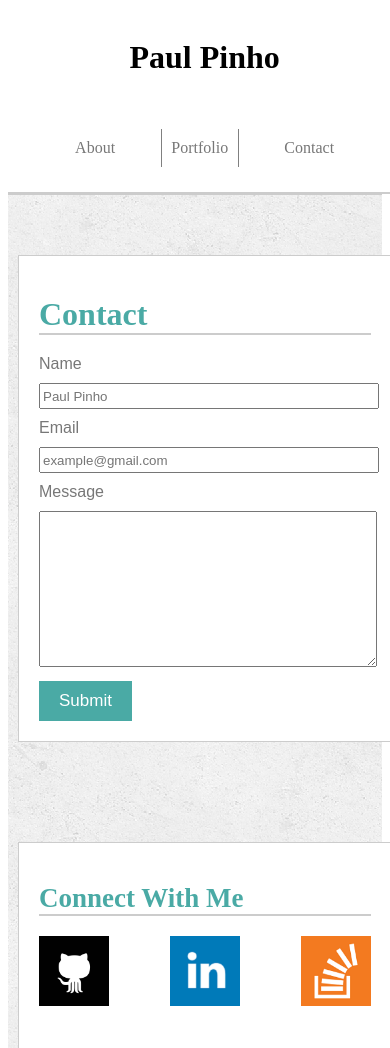
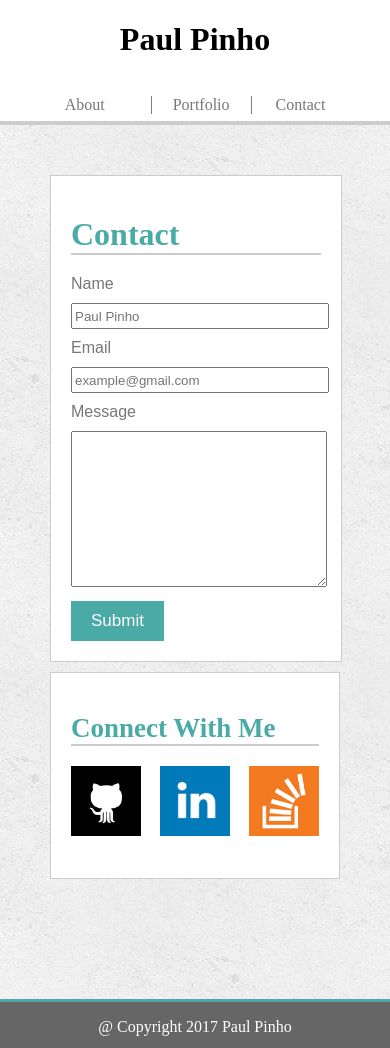
Before and after one commit to pinhop07/Responsive-Portfolio, a plain HTML site: page contact.html in a window 390 px wide. Shown: the top 1048 px of the page. Drawn offline with Linux system fonts and the light colour scheme.

Commit message:
Responsive-Portfolio

```diff
--- a/Assets/CSS/style.css
+++ b/Assets/CSS/style.css
@@ -1,31 +1,32 @@
 html, body{
 	background-color:#ffffff;
     border-color: #dddddd;
+    margin:0px;
+    padding:0px;
 }
 
 header{
 	background-color:#ffffff;
 	border-color: #cccccc;
-    margin: 0 auto;
 	max-width:100%;
-    min-height: 100px;
-    border-bottom: 1px solid #cccccc;
+	height: 100%;
+    border-bottom: 2px solid #cccccc;
 }
 
 .inner-header{
 	width: 960px;
-	height: 100%;
+	height: 100px;
 	margin: 0 auto;
 }
 
 #header-name{
-	margin: 0 auto;
     background-color: #4aaaa5;
     color: white;
     float: left;
-    padding: 15px;
-    vertical-align: bottom;
+    padding: 32px;
+    margin: 0;
 }
+
 
 nav {
     margin: 0 auto;
@@ -56,26 +57,21 @@ nav li > a{
 
 .content {
     min-height: calc(100vh - 70px);
-}
-
-.container{
     width: 960px;
-    margin:auto;
-    padding:10px;
+    margin: auto;
+    padding: 50px;
 }
 
 .left{
-    width: 650px;
 	float: left;
 	margin: 0;
+    width: 650px;
+    background-color: #ffffff;
+    border: 1px solid #cccccc;
 }
 
 .section1{
     padding: 20px;
-    background-color:#ffffff;
-    border: 1px solid #cccccc;
-    margin-top: 50px;
-    margin-bottom: 50px;
 }
 
 .section1 p{
@@ -157,19 +153,13 @@ textarea {
 .right{
     width: 270px;
     float: right;
-    margin-left: auto;
-    margin-right: auto;
     text-align: justify;
-    -ms-text-justify: distribute-all-lines;
-    text-justify: distribute-all-lines;
 }
 
 .section2{
     padding: 20px;
     background-color:#ffffff;
     border: 1px solid #cccccc;
-    margin-top: 50px;
-    margin-bottom: 50px;
 }
 
 .section2 a{
@@ -208,8 +198,14 @@ textarea {
 	.inner-header{
 		width: 100%;
 		margin-top: 0;
-		padding: .60em;
+		padding: 0;
 		text-align: center;
+	}
+
+	#header-name{
+		float: none;
+    	margin: 0;
+    	padding: 0;
 	}
 
 	nav {
@@ -224,71 +220,80 @@ textarea {
 		padding: 0;
 	}
 
-	nav li {
-		margin-top: 1em;
-		padding: .60em;
-	}
-
 	nav a {
     	display: inline-block;
 		padding: 1em;
 	}
 
-	.container {
+	#leftright{
 	width: 100%;
+    border-left: 1px solid gray;
+    border-right: 1px solid gray;
+	}
+
+	.content {
+		width: auto;
     	max-width: 640em;
-		margin: 0 auto;
-		clear: both;
-
+    	margin: 0;
 	}
 
 	.left{
 		width: 100%;
-		max-width: 640em;
-		margin: 0 auto;
-		clear: both;
+		margin-bottom: 10px;
 	}
 
 	.right{
 		width: 100%;
-		max-width: 640em;
-		margin: 0 auto;
-		clear: both;
+		margin-bottom: 10px;
 	}
 }
 
 @media screen and (max-width: 768px) {
 	.inner-header {
-	position: static;
-	z-index: 99;
 		width: 100%;
-	overflow: auto;
 		border-bottom: 2px solid #ccc;
-	margin: 0 auto;
+		margin: 0px;
+		padding:0px;
 	}
 
-	.container {
+	.content {
+		width: auto;
+    	max-width: 768em;
+    	margin: 0;
+	}
+
+	.left{
 		width: 100%;
-	max-width: 640px;
-	margin: 0 auto;
-	clear: both;
+		margin-bottom: 10px;
+	}
+
+	.right{
+		width: 100%;
+		margin-bottom: 10px;
 	}
 }
 
 @media screen and (max-width: 980px) {
 	.inner-header {
-	position: static;
-	z-index: 99;
 		width: 100%;
-	overflow: auto;
 		border-bottom: 2px solid #ccc;
-	margin: 0 auto;
+		margin: 0px;
+		padding:0px;
 	}
 
-	.container {
+	.content {
+		width: auto;
+    	max-width: 980em;
+    	margin: 0;
+	}
+
+	.left{
 		width: 100%;
-	max-width: 640px;
-	margin: 0 auto;
-	clear: both;
+		margin-bottom: 10px;
+	}
+
+	.right{
+		width: 100%;
+		margin-bottom: 10px;
 	}
 }
```
Also changed, not shown: index.html (+0 -2 lines). Lines whose indentation alone changed are shown as unchanged.
